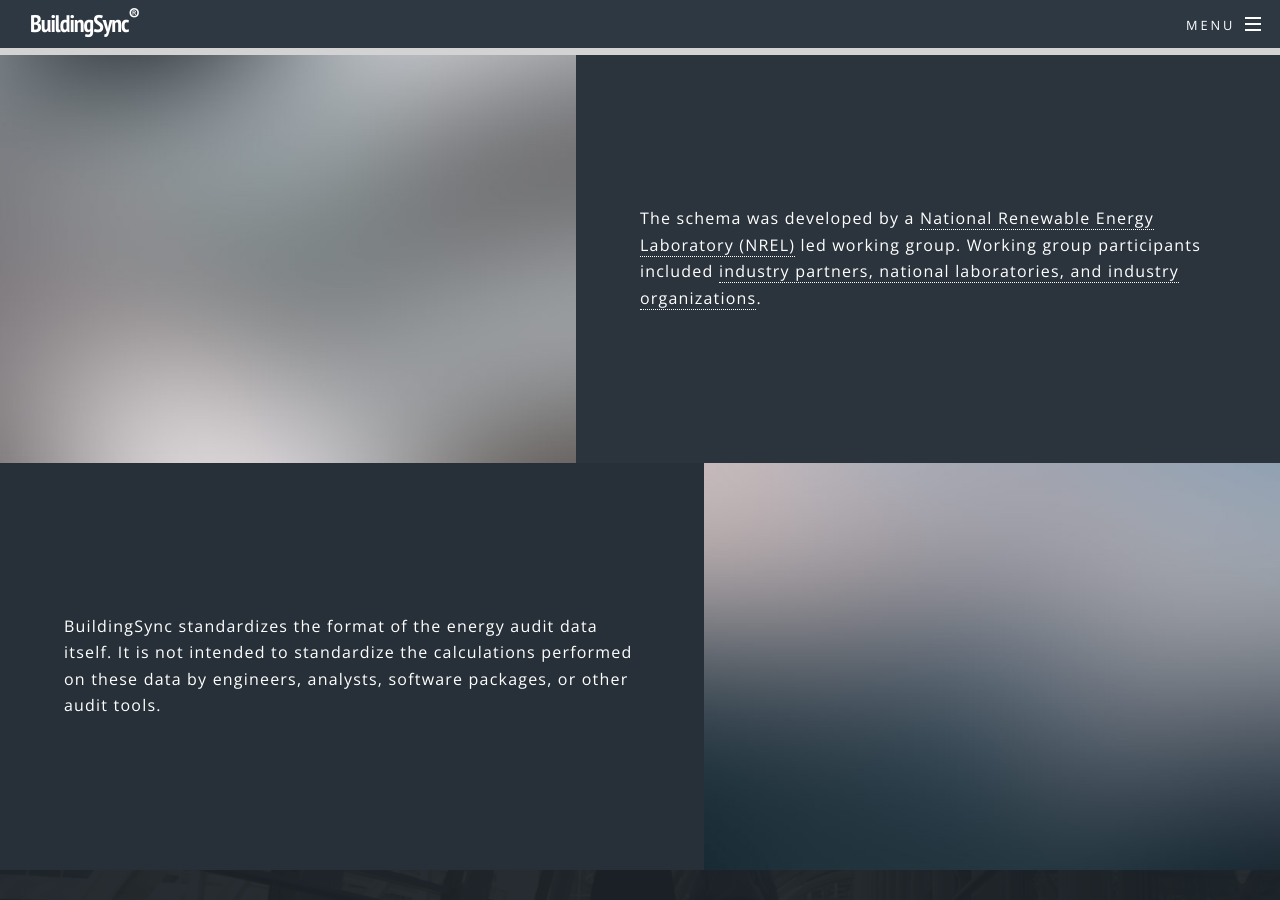
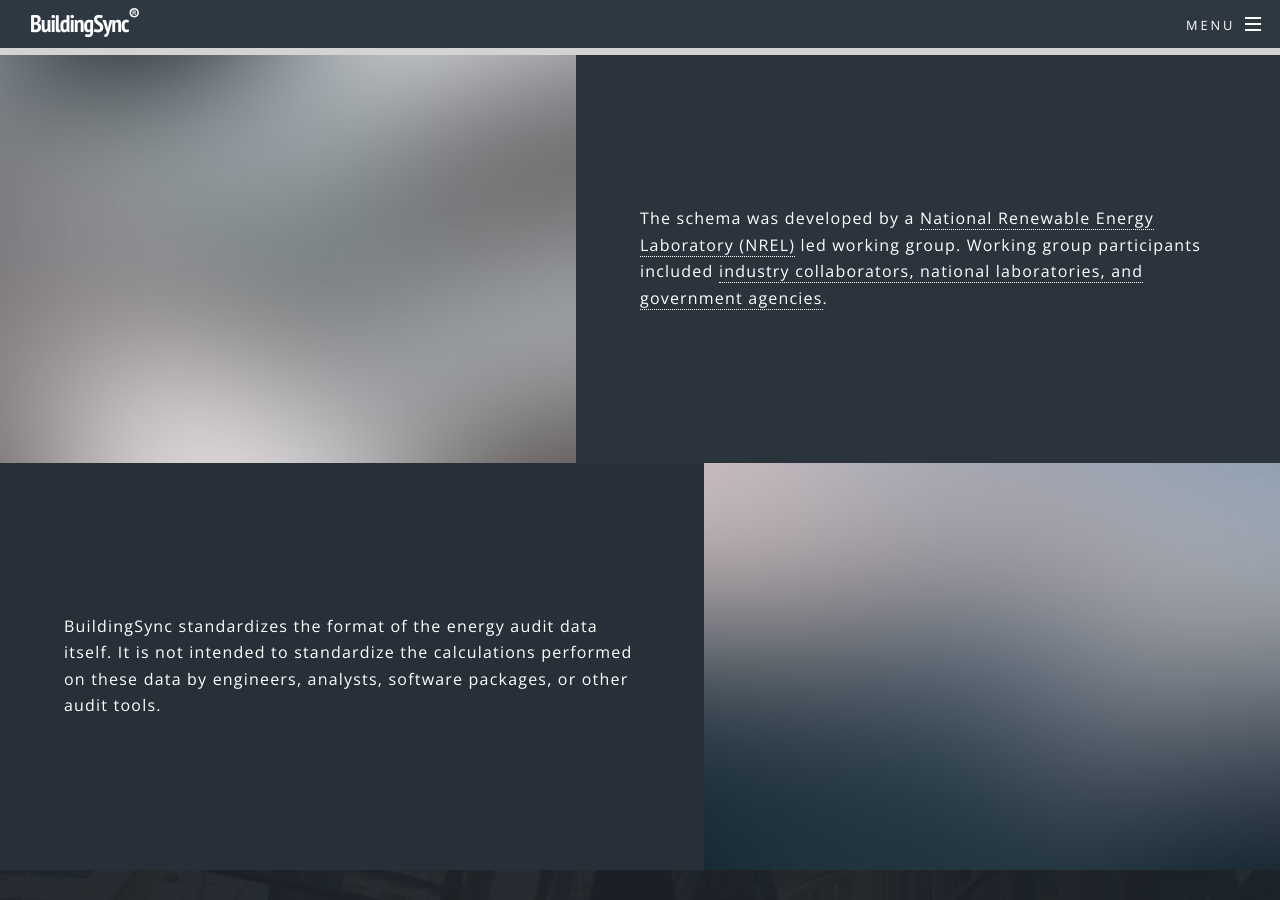
Before and after one commit to fieldkm/website, a Jekyll site: the page built from index.html, in a window 1280 px wide and 900 px high, scrolled down 2549 px. Built offline with Jekyll 4.4.1, drawn with Linux system fonts in a browser that asks for light colours.

Commit message:
Update home page wording
Updating home page language referring to collaborators (hoping you can merge this in)

```diff
--- a/index.html
+++ b/index.html
@@ -30,7 +30,7 @@
 <section id="three" class="wrapper alt style2">
 	<section class="spotlight">
 		<div class="image"><img src="images/pic01.jpg" alt="" /></div><div class="content">
-			<p>The schema was developed by a <a href="http://www.nrel.gov/">National Renewable Energy Laboratory (NREL)</a> led working group. Working group participants included <a href="/about/collaborators/">industry partners, national laboratories, and industry organizations</a>.</p>
+			<p>The schema was developed by a <a href="http://www.nrel.gov/">National Renewable Energy Laboratory (NREL)</a> led working group. Working group participants included <a href="/about/collaborators/">industry collaborators, national laboratories, and government agencies</a>.</p>
 		</div>
 	</section>
 	<section class="spotlight">
```
